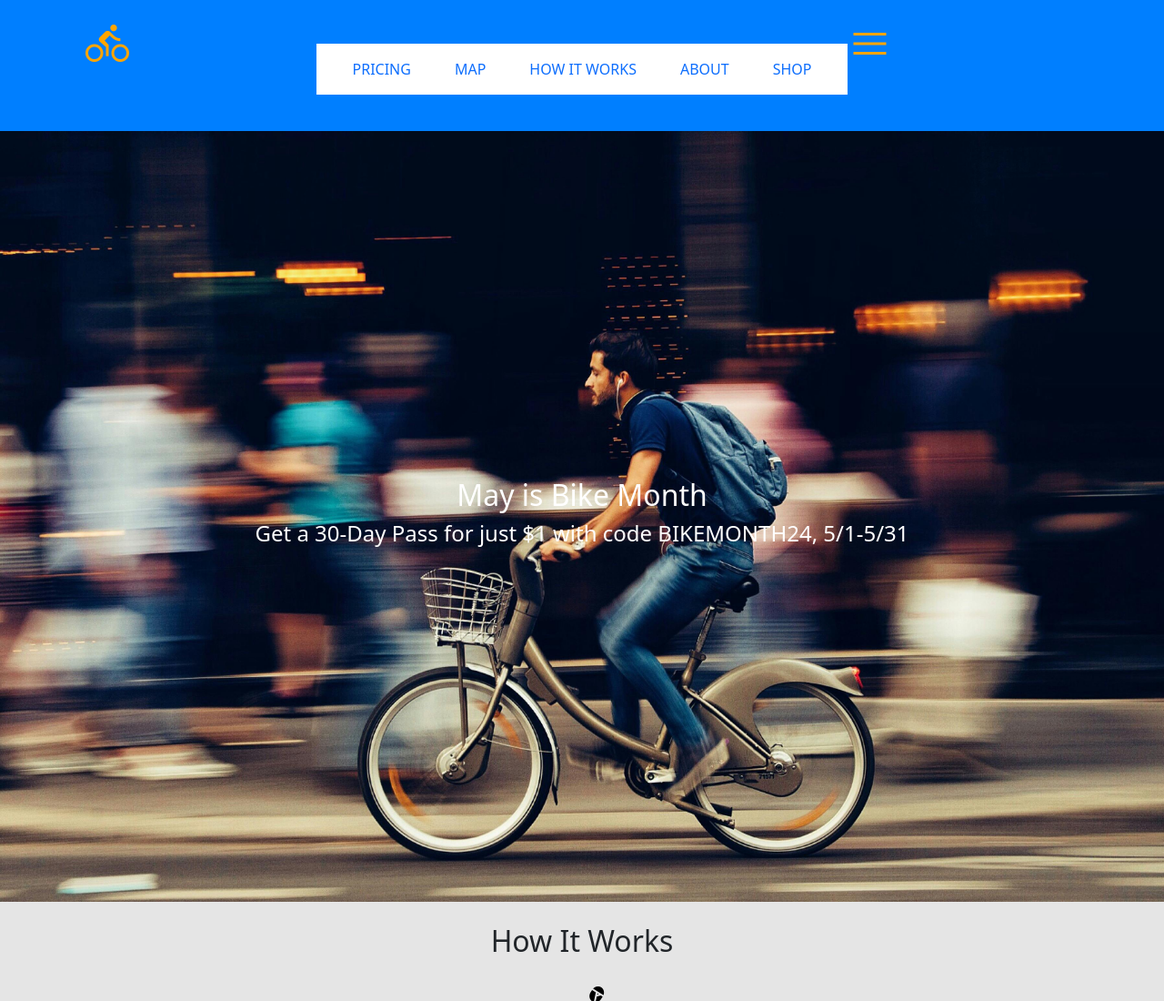
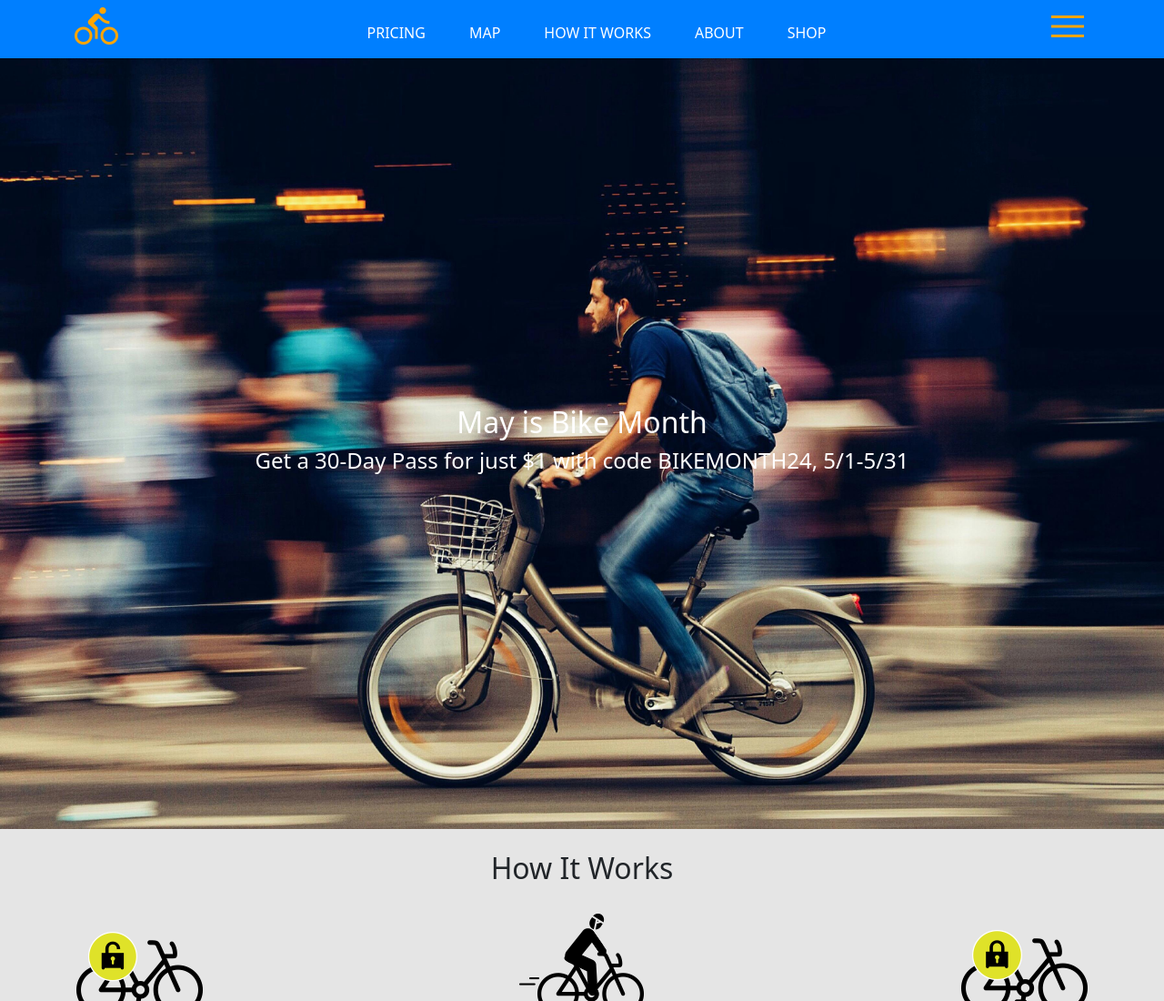
Before and after one commit to mahmud-faisal/SP-III, a plain HTML site: page SPIII/index.html in a window 1280 px wide. Shown: the top 1100 px of the page at 91% size. Drawn offline with nearby package versions, Linux system fonts and the light colour scheme.

Commit message:
Add files via upload

```diff
--- a/SPIII/index.css
+++ b/SPIII/index.css
@@ -39,9 +39,8 @@ a {
 #header {
     background-color: var(--pr_blue);
 }
-
-.top-left, .top-right {
-    flex: 1;
+.nav-itm li a{
+    color: white;
 }
 
 nav > ul > li {
@@ -56,6 +55,8 @@ nav > ul > li {
 .nav > ul > li > a {
     color: var(--sd_gray);
 }
+
+
 
 /* Banner */
 #banner {
@@ -90,8 +91,6 @@ nav > ul > li {
     border-radius: 0.5rem;
 }
 
-
-
 .su-button{
     background-color:#1e90ff;
     border-radius: 0.7rem;
--- a/SPIII/index.html
+++ b/SPIII/index.html
@@ -11,16 +11,17 @@
     <link rel="stylesheet" href="https://fonts.googleapis.com/css2?family=Material+Symbols+Outlined:opsz,wght,FILL,GRAD@20..48,100..700,0..1,-50..200" />
     <title>BikeMama</title>
     <link rel="stylesheet" href="index.css">
+    <link rel="stylesheet" media="screen and (max-width: 768px)" href="mobile.css">
 </head>
 <body>
     <div class="wrapper">
         <header id="header" class="bg-pr-blue">
-            <div class="container-md d-flex justify-content-between p-4">
+            <div class="d-flex container-md justify-content-between align-items-center">
                 <div class="top-left pr-icon">
                     <span class="material-symbols-outlined">directions_bike</span>
                 </div>
-                <div class="mt-4 d-none d-md-block">
-                    <ul class="d-flex flex-column p-3 bg-white flex-md-row justify-content-between">
+                <div class="mt-4 d-none d-md-block" id="nav-items">
+                    <ul class="d-flex nav-itm">
                         <li class="px-4"><a href="#">PRICING</a></li>
                         <li class="px-4"><a href="#">MAP</a></li>
                         <li class="px-4"><a href="#">HOW IT WORKS</a></li>
@@ -28,8 +29,8 @@
                         <li class="px-4"><a href="#">SHOP</a></li>
                     </ul>
                 </div>
-                <div class="top-right pr-icon">
-                    <span class="material-symbols-outlined">menu</span>
+                <div class="top-right pr-icon ml-auto" id="menu-icon">
+                    <a href="#" class="pr-icon"><span class="material-symbols-outlined">menu</span></a>
                 </div>
             </div>
         </header>
@@ -130,8 +131,20 @@
     </div>
 
     <!-- CDNJS Bootstrap -->
+
+
     <script src="https://cdn.jsdelivr.net/npm/bootstrap@5.3.3/dist/js/bootstrap.bundle.min.js" integrity="sha384-YvpcrYf0tY3lHB60NNkmXc5s9fDVZLESaAA55NDzOxhy9GkcIdslK1eN7N6jIeHz" crossorigin="anonymous"></script>
     <!-- CDN FontAwesome -->
     <link rel="stylesheet" href="https://cdnjs.cloudflare.com/ajax/libs/font-awesome/6.5.2/css/fontawesome.min.css" integrity="sha512-UuQ/zJlbMVAw/UU8vVBhnI4op+/tFOpQZVT+FormmIEhRSCnJWyHiBbEVgM4Uztsht41f3FzVWgLuwzUqOObKw==" crossorigin="anonymous" referrerpolicy="no-referrer" />
+
+    <script>document.addEventListener('DOMContentLoaded', function() {
+        const menuIcon = document.getElementById('menu-icon');
+        const navItems = document.getElementById('nav-items');
+
+        menuIcon.addEventListener('click', function() {
+            navItems.classList.toggle('d-none');
+        });
+    });
+    </script>
 </body>
 </html>
--- /dev/null
+++ b/SPIII/mobile.css
@@ -0,0 +1,8 @@
+.nav-itm li {
+    width: 100%;
+    text-align: center; /* Center the text */
+  }
+
+  .nav-itm {
+    flex-direction: column; /* Align items in a column */
+  }
```
